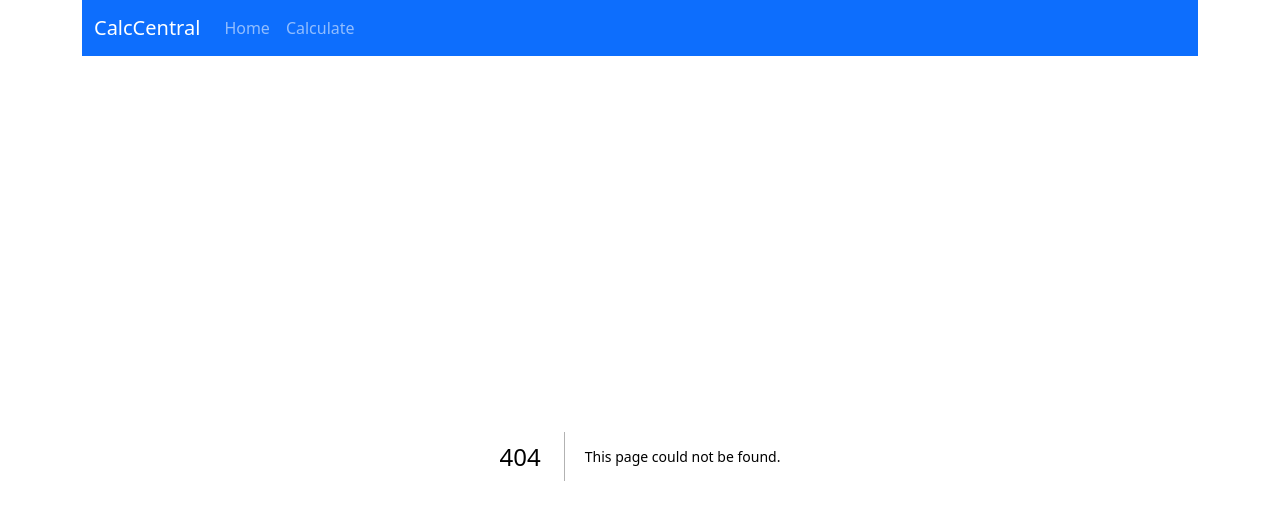
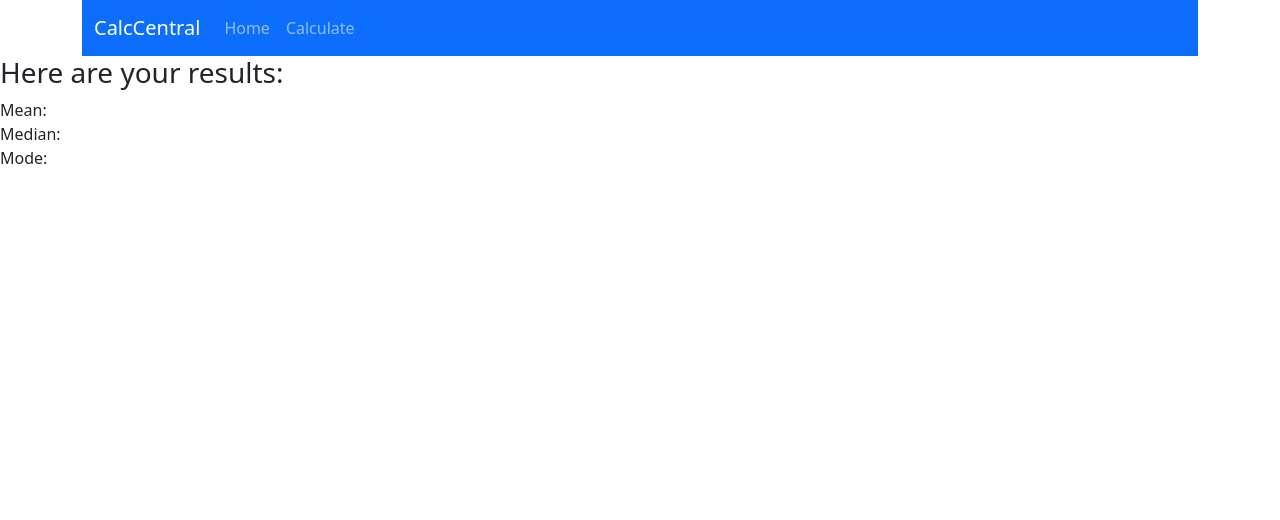
Before and after one commit to BDoGG12/calc-central, a Next.js app: page /results in a window 1280 px wide. Before the commit this address had no page. Shown: the top 520 px of the page. Built offline with nearby package versions, Linux system fonts and the light colour scheme.

Commit message:
Implemented ResultsPage.

```diff
--- /dev/null
+++ b/pages/results/index.tsx
@@ -0,0 +1,11 @@
+import Results from "../../components/results/results";
+const ResultsPage = () => {
+
+    return (
+        <>
+        <Results />
+        </>
+    );
+};
+
+export default ResultsPage;
```
